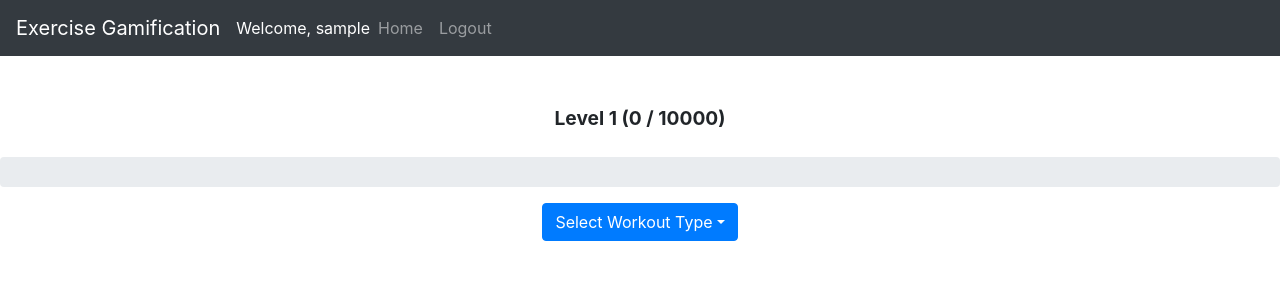
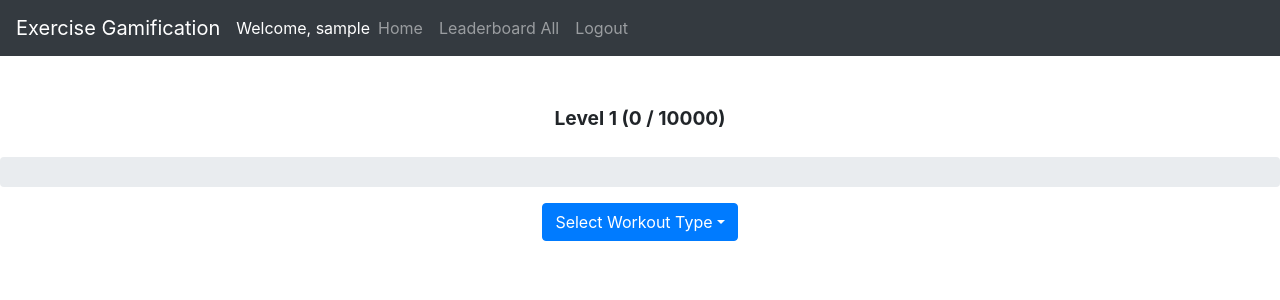
Before and after one commit to tyjclift/exercise-gamification, a Django app: page / in a window 1280 px wide. Shown: the top 300 px of the page. Run offline with Django 3.2, Linux system fonts and the light colour scheme; the visitor is signed in with stand-in values (Sample User, id 1); data that the repository does not hold is empty; some libraries are stand-ins or nearby versions.

Commit message:
Add link to database_list in nav-bar

```diff
--- a/index/templates/index/index.html
+++ b/index/templates/index/index.html
@@ -29,6 +29,9 @@
         <ul class="navbar-nav">
             <li class="nav-item">
                 <a class="nav-link" href="{% url 'index' %}">Home</a>
+            </li>
+            <li class="nav-item">
+                <a class="nav-link" href="{% url 'database_list' %}">Leaderboard All</a>
             </li>
             <li class="nav-item">
                 <a class="nav-link" href="{% url 'account_logout' %}">Logout</a>
```
